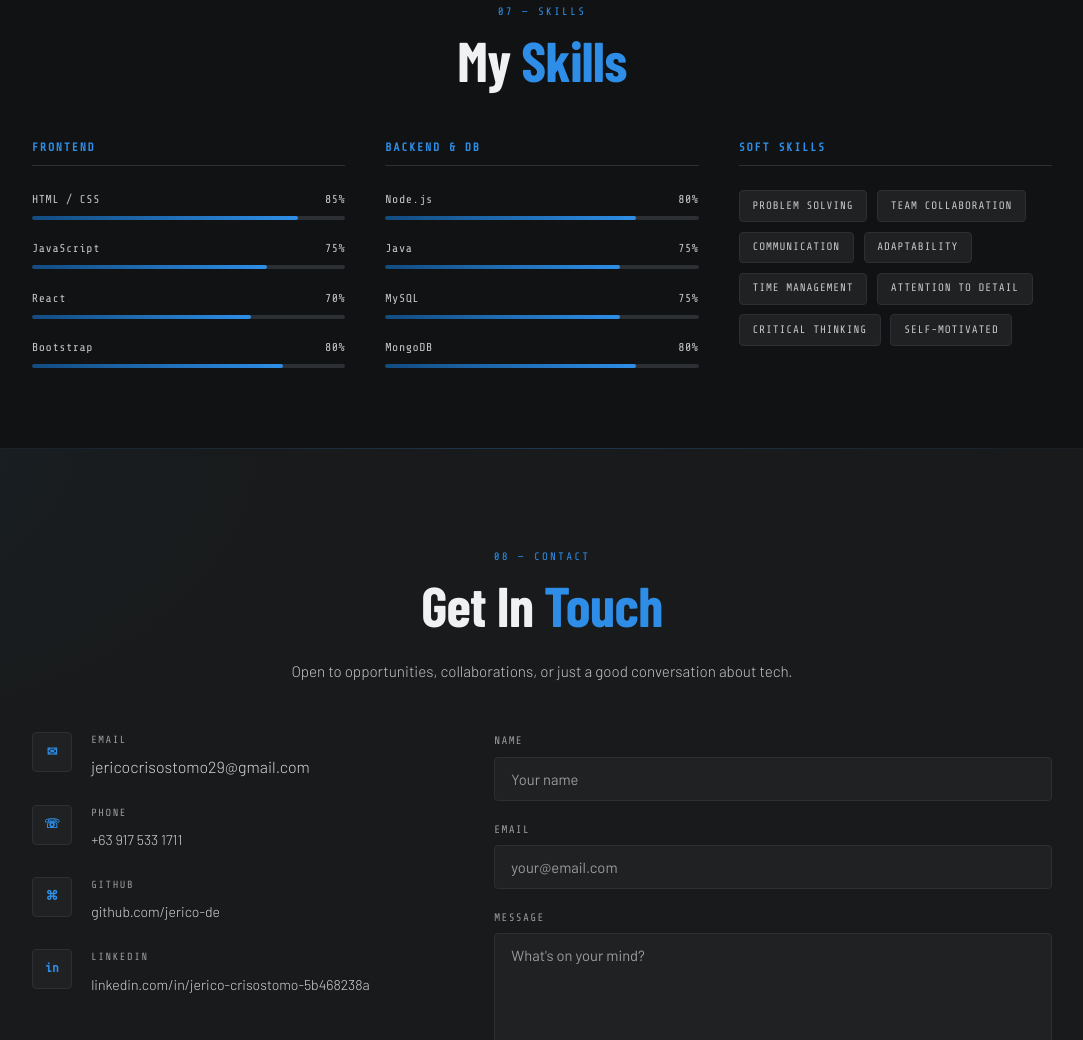
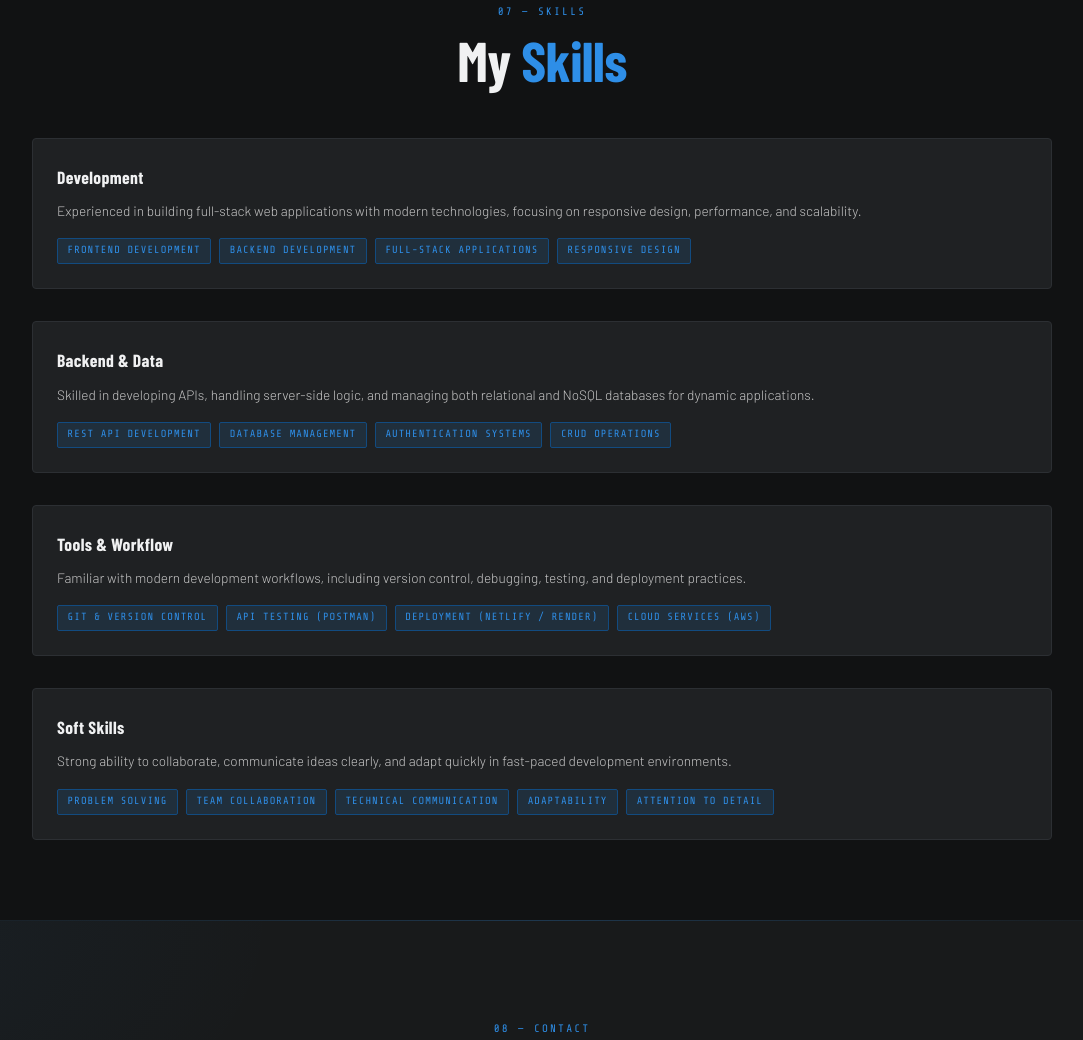
Before and after one commit to jerico-de/portfolio, a plain HTML site: page index.html in a window 1280 px wide. Shown: the part 5707-6747 px from the top of the page, without its empty margins (98-1181 px from the left). Drawn offline with nearby package versions, Linux system fonts and the light colour scheme; a web font is replaced by a local one.

Commit message:
redesigned skills, updated styling

```diff
--- a/index.html
+++ b/index.html
@@ -464,63 +464,67 @@
   <div class="section-label">07 — SKILLS</div>
   <div class="section-inner">
     <h2 class="section-title">My <span class="accent">Skills</span></h2>
+
     <div class="skills-wrap">
 
+      <!-- DEVELOPMENT -->
       <div class="skill-category">
-          <h4 class="skill-cat-title">Frontend</h4>
-          <div class="skill-bars">
-            <div class="skill-bar-item">
-              <div class="skill-bar-label"><span>HTML / CSS</span><span>85%</span></div>
-              <div class="skill-bar-track"><div class="skill-bar-fill" data-width="85"></div></div>
-            </div>
-            <div class="skill-bar-item">
-              <div class="skill-bar-label"><span>JavaScript</span><span>75%</span></div>
-              <div class="skill-bar-track"><div class="skill-bar-fill" data-width="75"></div></div>
-            </div>
-            <div class="skill-bar-item">
-              <div class="skill-bar-label"><span>React</span><span>70%</span></div>
-              <div class="skill-bar-track"><div class="skill-bar-fill" data-width="70"></div></div>
-            </div>
-            <div class="skill-bar-item">
-              <div class="skill-bar-label"><span>Bootstrap</span><span>80%</span></div>
-              <div class="skill-bar-track"><div class="skill-bar-fill" data-width="80"></div></div>
-            </div>
+        <h4 class="skill-cat-title">Development</h4>
+        <p class="skill-desc">
+          Experienced in building full-stack web applications with modern technologies,
+          focusing on responsive design, performance, and scalability.
+        </p>
+        <div class="project-tags">
+          <span>Frontend Development</span>
+          <span>Backend Development</span>
+          <span>Full-Stack Applications</span>
+          <span>Responsive Design</span>
         </div>
       </div>
 
+      <!-- BACKEND & DATA -->
       <div class="skill-category">
-          <h4 class="skill-cat-title">Backend & DB</h4>
-          <div class="skill-bars">
-            <div class="skill-bar-item">
-              <div class="skill-bar-label"><span>Node.js</span><span>80%</span></div>
-              <div class="skill-bar-track"><div class="skill-bar-fill" data-width="80"></div></div>
-            </div>
-            <div class="skill-bar-item">
-              <div class="skill-bar-label"><span>Java</span><span>75%</span></div>
-              <div class="skill-bar-track"><div class="skill-bar-fill" data-width="75"></div></div>
-            </div>
-            <div class="skill-bar-item">
-              <div class="skill-bar-label"><span>MySQL</span><span>75%</span></div>
-              <div class="skill-bar-track"><div class="skill-bar-fill" data-width="75"></div></div>
-            </div>
-            <div class="skill-bar-item">
-              <div class="skill-bar-label"><span>MongoDB</span><span>80%</span></div>
-              <div class="skill-bar-track"><div class="skill-bar-fill" data-width="80"></div></div>
-            </div>
+        <h4 class="skill-cat-title">Backend & Data</h4>
+        <p class="skill-desc">
+          Skilled in developing APIs, handling server-side logic, and managing both relational
+          and NoSQL databases for dynamic applications.
+        </p>
+        <div class="project-tags">
+          <span>REST API Development</span>
+          <span>Database Management</span>
+          <span>Authentication Systems</span>
+          <span>CRUD Operations</span>
         </div>
       </div>
 
+      <!-- TOOLS & WORKFLOW -->
+      <div class="skill-category">
+        <h4 class="skill-cat-title">Tools & Workflow</h4>
+        <p class="skill-desc">
+          Familiar with modern development workflows, including version control, debugging,
+          testing, and deployment practices.
+        </p>
+        <div class="project-tags">
+          <span>Git & Version Control</span>
+          <span>API Testing (Postman)</span>
+          <span>Deployment (Netlify / Render)</span>
+          <span>Cloud Services (AWS)</span>
+        </div>
+      </div>
+
+      <!-- SOFT SKILLS -->
       <div class="skill-category">
         <h4 class="skill-cat-title">Soft Skills</h4>
-          <div class="soft-skills">
+        <p class="skill-desc">
+          Strong ability to collaborate, communicate ideas clearly, and adapt quickly in
+          fast-paced development environments.
+        </p>
+        <div class="project-tags">
           <span>Problem Solving</span>
           <span>Team Collaboration</span>
-            <span>Communication</span>
+          <span>Technical Communication</span>
           <span>Adaptability</span>
-            <span>Time Management</span>
           <span>Attention to Detail</span>
-            <span>Critical Thinking</span>
-            <span>Self-Motivated</span>
         </div>
       </div>
 
--- a/styles.css
+++ b/styles.css
@@ -715,6 +715,52 @@ section:nth-child(even)::after {
   border-radius: 2px;
 }
 
+/* PROJECTS GROUP HOVER */
+.projects-grid:hover .project-card {
+  opacity: 0.5;
+  transform: scale(0.99);
+}
+
+.projects-grid .project-card:hover {
+  opacity: 1;
+  transform: translateY(-4px) scale(1.01);
+  border-color: var(--accent);
+  box-shadow: 0 18px 50px var(--accent-glow);
+}
+
+.project-card {
+  transition:
+    transform var(--transition),
+    opacity var(--transition),
+    border-color var(--transition),
+    box-shadow var(--transition);
+}
+
+.project-tags span {
+  transition:
+    background var(--transition),
+    color var(--transition),
+    transform var(--transition),
+    box-shadow var(--transition);
+}
+
+.project-tags span:hover {
+  background: var(--accent);
+  color: #fff;
+  transform: translateY(-2px);
+  box-shadow: 0 4px 12px var(--accent-glow);
+}
+
+.projects-grid:hover .project-card .project-preview img {
+  transform: scale(1);
+  opacity: 0.6;
+}
+
+.projects-grid .project-card:hover .project-preview img {
+  transform: scale(1.08);
+  opacity: 1;
+}
+
 /* =============================================
    TIMELINE (Education & Experience)
    ============================================= */
@@ -754,7 +800,7 @@ section:nth-child(even)::after {
   padding: 1.4rem 1.6rem;
   transition: border-color var(--transition);
 }
-.timeline-content:hover { border-color: var(--border-2); }
+.timeline-content:hover { border-color: var(--accent); }
 
 .tl-meta {
   display: flex;
@@ -899,70 +945,135 @@ section:nth-child(even)::after {
   border-radius: 2px;
 }
 
+/* CERTIFICATIONS GROUP HOVER */
+.certifications-grid:hover .certifications-card {
+  opacity: 0.5;
+  transform: scale(0.99);
+}
+
+.certifications-grid .certifications-card:hover {
+  opacity: 1;
+  transform: translateY(-4px) scale(1.01);
+  border-color: var(--accent);
+  box-shadow: 0 16px 45px var(--accent-glow);
+}
+
+.certifications-card {
+  transition:
+    transform var(--transition),
+    opacity var(--transition),
+    border-color var(--transition),
+    box-shadow var(--transition);
+}
+
+.certifications-tags span {
+  transition:
+    background var(--transition),
+    color var(--transition),
+    transform var(--transition),
+    box-shadow var(--transition);
+}
+
+.certifications-tags span:hover {
+  background: var(--accent);
+  color: #fff;
+  transform: translateY(-2px);
+  box-shadow: 0 4px 12px var(--accent-glow);
+}
+
 /* =============================================
    SKILLS
    ============================================= */
 .skills-wrap {
   display: grid;
-  grid-template-columns: 1fr 1fr 1fr;
-  gap: 2.5rem;
-  align-items: start;
+  gap: 2rem;
+}
+
+.skill-category {
+  background: var(--bg-3);
+  border: 1px solid var(--border);
+  border-radius: var(--radius);
+  padding: 1.5rem;
+  transition: border-color var(--transition), transform var(--transition), box-shadow var(--transition);
+}
+
+.skill-category:hover {
+  border-color: var(--border-2);
+  transform: translateY(-4px);
+  box-shadow: 0 12px 30px rgba(0,0,0,0.35);
 }
 
 .skill-cat-title {
-  font-family: var(--mono);
-  font-size: 0.72rem;
-  letter-spacing: 0.15em;
-  color: var(--accent);
-  text-transform: uppercase;
-  margin-bottom: 1.5rem;
-  padding-bottom: 0.5rem;
-  border-bottom: 1px solid var(--border);
+  font-family: var(--cond);
+  font-size: 1.1rem;
+  color: var(--white);
+  margin-bottom: 0.4rem;
+  letter-spacing: 0.02em;
 }
 
-.skill-bars { display: flex; flex-direction: column; gap: 1.2rem; }
+.skill-desc {
+  font-size: 0.85rem;
+  color: var(--text-dim);
+  line-height: 1.7;
+  margin-bottom: 1rem;
+}
 
-.skill-bar-label {
-  display: flex;
-  justify-content: space-between;
-  font-family: var(--mono);
-  font-size: 0.72rem;
-  color: var(--text-dim);
-  letter-spacing: 0.05em;
-  margin-bottom: 0.4rem;
+.skill-category::before {
+  content: '';
+  position: absolute;
+  top: 0;
+  left: 0;
+  height: 2px;
+  width: 0%;
+  background: var(--accent);
+  transition: width var(--transition);
 }
-.skill-bar-track {
-  height: 4px;
-  background: var(--border);
-  border-radius: 2px;
+
+.skill-category:hover::before {
+  width: 100%;
+}
+
+.skill-category {
+  position: relative;
   overflow: hidden;
 }
-.skill-bar-fill {
-  height: 100%;
-  width: 0;
-  background: linear-gradient(90deg, var(--accent-dim), var(--accent));
-  border-radius: 2px;
-  transition: width 1.2s cubic-bezier(0.4, 0, 0.2, 1);
+
+/* SKILLS HOVER INTERACTION */
+.skills-wrap:hover .skill-category {
+  opacity: 0.8;
+  transform: scale(0.99);
 }
 
-.soft-skills {
-  display: flex;
-  flex-wrap: wrap;
-  gap: 0.6rem;
+.skills-wrap .skill-category:hover {
+  opacity: 1;
+  transform: translateY(-4px) scale(1.01);
+  border-color: var(--accent);
+  box-shadow: 0 12px 35px var(--accent-glow);
 }
-.soft-skills span {
-  font-family: var(--mono);
-  font-size: 0.68rem;
-  letter-spacing: 0.08em;
-  text-transform: uppercase;
-  color: var(--text-dim);
-  background: var(--bg-3);
-  border: 1px solid var(--border);
-  padding: 0.35rem 0.8rem;
-  border-radius: var(--radius);
-  transition: border-color var(--transition), color var(--transition);
+
+/* Smooth transitions */
+.skill-category {
+  transition:
+    transform var(--transition),
+    opacity var(--transition),
+    border-color var(--transition),
+    box-shadow var(--transition);
 }
-.soft-skills span:hover { border-color: var(--accent-dim); color: var(--accent); }
+
+.skill-category .project-tags span {
+  transition:
+    background var(--transition),
+    color var(--transition),
+    transform var(--transition),
+    box-shadow var(--transition);
+}
+
+.skill-category .project-tags span:hover {
+  background: var(--accent);
+  color: #fff;
+  transform: translateY(-2px);
+  box-shadow: 0 4px 12px var(--accent-glow);
+}
 
 /* =============================================
    CONTACT
```
Lines whose indentation alone changed are shown as unchanged.
